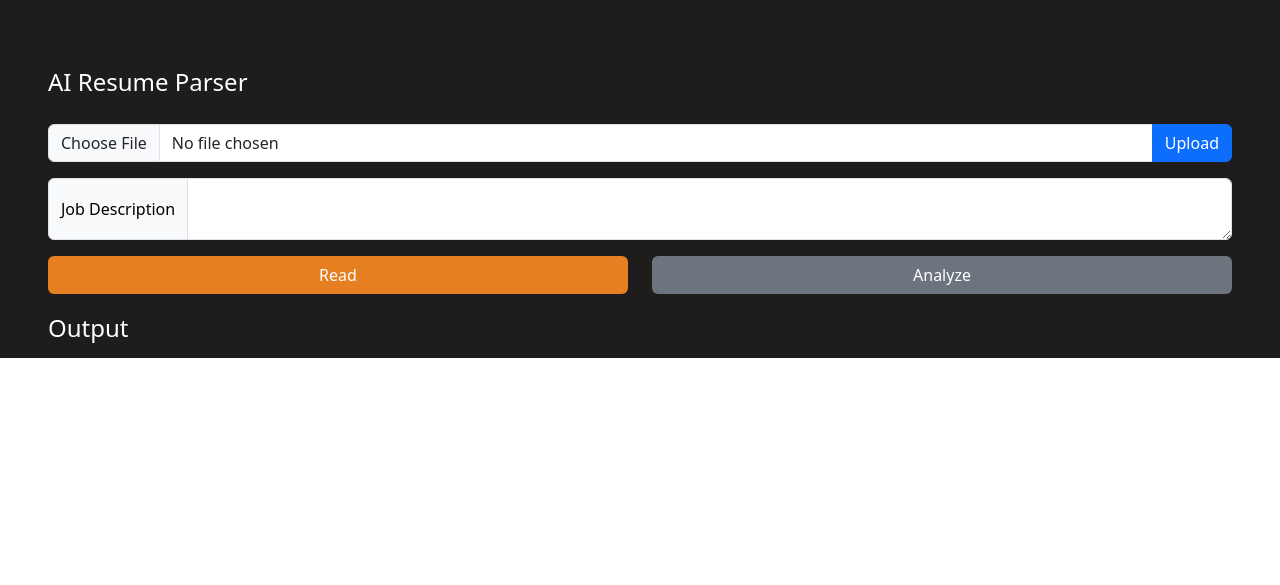
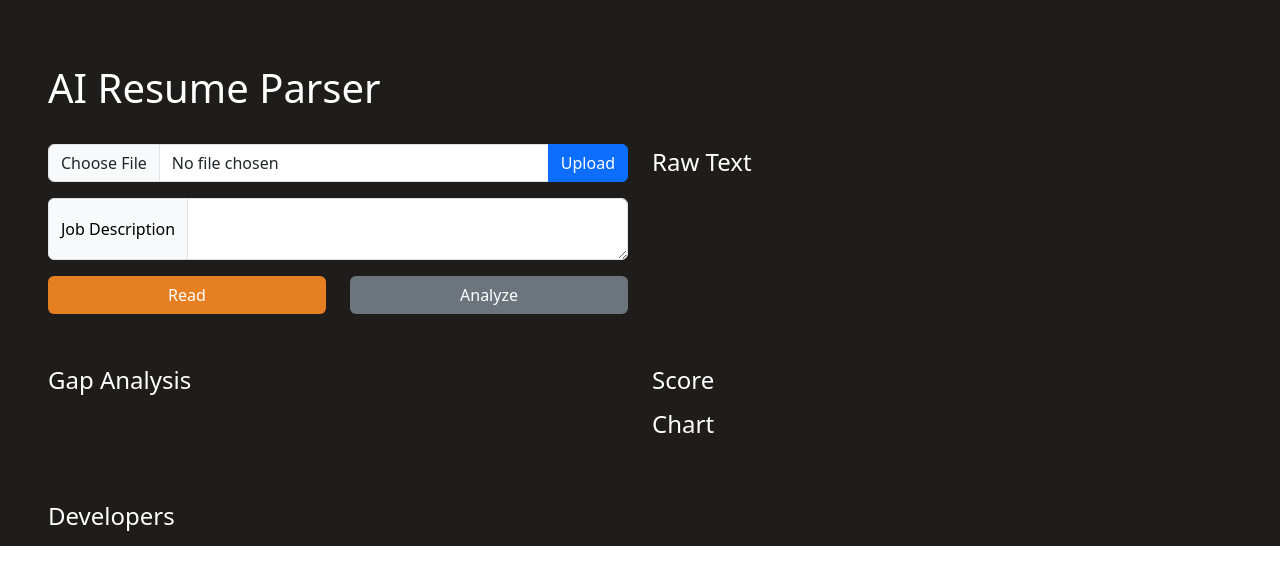
Before and after one commit to NidhiKamal05/AI-Resume-Parser, a Flask app: page / in a window 1280 px wide. Shown: the top 585 px of the page. Run offline with Flask 3, Linux system fonts and the light colour scheme.

Commit message:
JS added

```diff
--- /dev/null
+++ b/V1/AI_Resume_Parser/static/js/global.js
@@ -0,0 +1,16 @@
+// global data
+export const index_api ="https://ai-resume-parser-42a1.onrender.com/api/";
+export const analyze_api ="https://ai-resume-parser-42a1.onrender.com/api/analyze";
+const get_file =  document.getElementById("pdf_file") ;
+export const jd = document.getElementById("job_desc") ;
+
+export const raw_output = document.getElementById("raw_text") ;
+export const gap_output = document.getElementById("gap_analysis") ;
+export const score_output = document.getElementById("score") ;
+export const chart_output = document.getElementById("chart") ;
+
+export const read_btn = document.getElementById("read_btn") ;
+export const analyze_btn = document.getElementById("analyze_btn") ;
+export const upload_btn = document.getElementById("upload_btn") ;
+
+export  {get_file};
--- a/V1/AI_Resume_Parser/static/js/main.js
+++ b/V1/AI_Resume_Parser/static/js/main.js
@@ -0,0 +1,84 @@
+
+import * as globals from "./global.js" ;
+// import {get_file}  from "./global.js" ;
+
+
+upload_btn.addEventListener("click", () => {
+    console.log("UPLOAD") ;
+    const file = globals.get_file ;
+
+    if(file.files.length > 0) {
+        const pdf = file.files[0] ;
+        console.log(pdf.name) ;
+    }
+    else {
+        console.log("Select any pdf...") ;
+    }
+}) ;
+
+// onclick=upload()
+// const upload = () => {
+//     console.log("UPLOAD") ;
+//     file = get_file ;
+//     // file = document.getElementById("pdf_file") ;
+
+//     if(file.files.length > 0) {
+//         pdf = file.files[0] ;
+//         console.log(pdf.name) ;
+//     }
+//     else {
+//         console.log("Select any pdf...") ;
+//     }
+// }
+
+// const read_text = () => {
+//     console.log("RAW TEXT") ;
+
+//     // pdf = document.getElementById("pdf_file") ;
+//     file = get_file ;
+
+
+
+//     text = "ssfdfjhn" ;
+
+//     raw_output.innerText = text ;
+// }
+// onclick=read_text()
+
+read_btn.addEventListener("click",()=>{
+    console.log("RAW TEXT");
+    const file = globals.get_file ;
+    let text = "ssfdfjhn" ;
+   globals.raw_output.innerText = text ;
+});
+
+analyze_btn.addEventListener("click", () => {
+    console.log("ANALYZE DATA");
+
+    // file = get_file;
+    const file = globals.get_file ;
+    const pdf = file.files[0];
+
+    let text = "ssfdfjhn";
+
+    globals.gap_output.innerText = text;
+    globals.score_output.innerText = text;
+    globals.chart_output.innerText = text;
+}) ;
+
+
+// onclick=analyze_data()
+// function analyze_data() {
+//     console.log("ANALYZE DATA");
+
+//     // file = document.getElementById("pdf_file") ;
+//     file = get_file;
+//     pdf = file.files[0];
+
+
+//     text = "ssfdfjhn";
+
+//     gap_output.innerText = text;
+//     score.innerText = text;
+//     chart_output.innerText = text;
+// }
--- a/V1/AI_Resume_Parser/templates/index.html
+++ b/V1/AI_Resume_Parser/templates/index.html
@@ -15,23 +15,24 @@
 		<div class="conatiner p-5" style="color:#ffffff;background-color:#1f1c1c">
 
 			<!-- header starts -->
-			<header class="">
+			<header class="mb-5">
 				<legend class="py-3">
-					AI Resume Parser
+					<h1>AI Resume Parser</h1>
 				</legend>
 			</header>
 			<!-- header ends -->
 
 			<!-- input section -->
-			<section id="input" class="input mt-3">
+			<section id="" class="mt-5">
 
 				<div class="row">
-					<div class="col-12">
+
+					<div class="col-6" id="input">
 
 						<!-- form input -->
 						<form>
 							<div class="input-group mb-3">
-								<input type="file" class="form-control" id="pdf_file" name="pdf_file">
+								<input type="file" class="form-control" id="pdf_file" name="pdf_file" required>
 								<!-- <label class="input-group-text" for="">Upload</label> -->
 								<button class="btn btn-primary" type="button" id="upload_btn" name="upload_btn">Upload</button>
 							</div>
@@ -43,33 +44,89 @@
 							</div>
 							<div class="row">
 								<div class="col-6 d-grid gap-2">
-									<button class="btn" type="button" style="background-color:#E67E22; color:#ffffff;" id="read" name="read">Read</button>
+									<button class="btn" type="button" style="background-color:#E67E22; color:#ffffff;" id="read_btn" name="read_btn">Read</button>
 								</div>
 								<div class="col-6 d-grid gap-2">
-									<button class="btn" type="button" style="background-color:#6C757D; color:#ffffff;" id="analyze" name="analyze">Analyze</button>
+									<button class="btn" type="button" style="background-color:#6C757D; color:#ffffff;" id="analyze_btn" name="analyze_btn">Analyze</button>
 								</div>
 							</div>
 						</form>
 						<!-- form ends here -->
 
 					</div>
+
+					<div class="col-6" id="">
+
+						<legend>
+							Raw Text
+						</legend>
+
+						<!-- display raw text -->
+						<div id="raw_text">
+
+						</div>
+
+					</div>
+
 				</div>
 
 			</section>
 			<!-- input section ends here -->
 
 			<!-- output section -->
-			<section id="output" class="output mt-3">
-				<div>
-					<legend>
-						Output
-					</legend>
+			<section id="" class="mt-5">
+
+				<div class="row">
+
+					<div class="col-6" id="">
+
+						<legend>
+							Gap Analysis
+						</legend>
+
+						<!-- display gaps -->
+						<div id="gap_analysis">
+
+						</div>
+
+					</div>
+
+					<div class="col-6">
+
+						<div class="row">
+
+							<div class="col-12" id="score">
+
+								<legend>
+									Score
+								</legend>
+
+								<!-- display score -->
+								<div id="score">
+
+								</div>
+
+							</div>
+
+						</div>
+
+						<div class="row">
+							<div class="col-12" id="chart">
+								<legend>
+									Chart
+								</legend>
+								<div id="chart">
+
+								</div>
+							</div>
+						</div>
+					</div>
 				</div>
 			</section>
 			<!-- output section ends here -->
 
 			<!-- developers section -->
-			<section id="developers" class="mt-3">
+			<section id="developers" class="mt-5">
 				<div>
 					<legend>
 						Developers
@@ -79,7 +136,7 @@
 			<!-- developers section ends here -->
 
 			<!-- footer starts -->
-			<footer  class="mt-3">
+			<footer class="mt-5">
 				<div>
 					<legend>Footer</legend>
 				</div>
@@ -89,7 +146,8 @@
 		</div>
 		<!-- conatiner starts -->
 
-		<script src="{{url_for('static', filename='js/main.js')}}"></script>
+		<!-- <script type="module" src="../static/js/main.js" ></script> -->
+		<script src="{{url_for('static', filename='js/main.js')}}" type="module"></script>
 		<script src="https://cdn.jsdelivr.net/npm/bootstrap@5.3.8/dist/js/bootstrap.bundle.min.js" integrity="sha384-FKyoEForCGlyvwx9Hj09JcYn3nv7wiPVlz7YYwJrWVcXK/BmnVDxM+D2scQbITxI" crossorigin="anonymous"></script>
 
 	</body>
```
